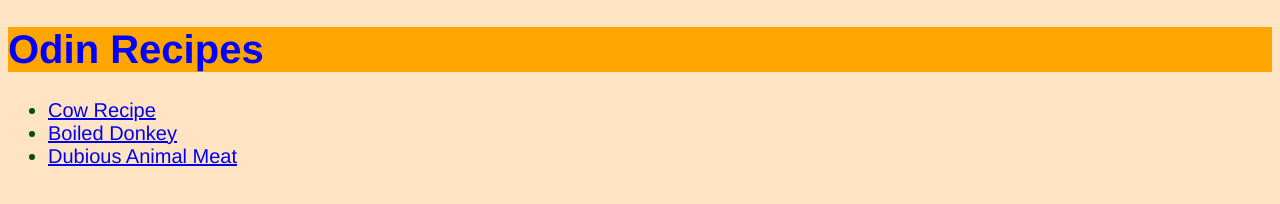
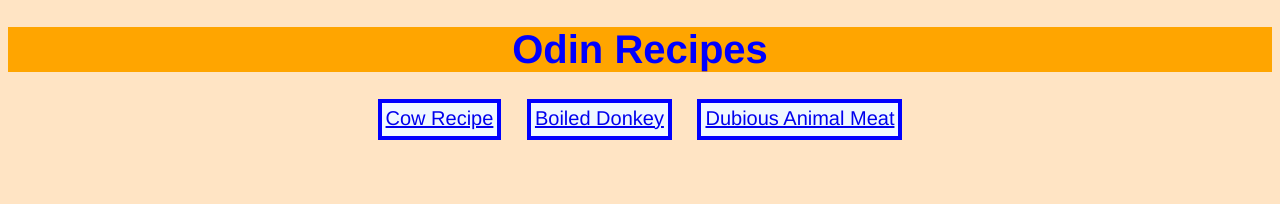
Before and after one commit to moazzam-reza/odin-recipes, a plain HTML site: page index.html in a window 1280 px wide. Drawn offline with Linux system fonts and the light colour scheme.

Commit message:
used my extra CSS knowledge to improve this bad boy

```diff
--- a/index.html
+++ b/index.html
@@ -8,10 +8,10 @@
 
   <body>
     <h1>Odin Recipes</h1>
-    <ul>
-      <li><a href="./recipes/cow.html">Cow Recipe</a></li>
-      <li><a href="./recipes/boiled_donkey.html">Boiled Donkey</a></li>
-      <li><a href="./recipes/dubious_animal_meat.html">Dubious Animal Meat</a></li>
+    <ul class="front_page_ul">
+      <li class="front_page_list"><a href="./recipes/cow.html">Cow Recipe</a></li>
+      <li class="front_page_list"><a href="./recipes/boiled_donkey.html">Boiled Donkey</a></li>
+      <li class="front_page_list"><a href="./recipes/dubious_animal_meat.html">Dubious Animal Meat</a></li>
     </ul>
   </body>
 </html>
--- a/styles.css
+++ b/styles.css
@@ -1,11 +1,17 @@
+html {
+    box-sizing: border-box;
+}
+
 * {
     font-family: 'Franklin Gothic Medium', 'Arial Narrow', Arial, sans-serif;
+    box-sizing: inherit;
 }
 
 h1 {
     color: blue;
     background-color: orange;
     font-size: 40px;
+    text-align: center;
 }
 
 body {
@@ -35,9 +41,32 @@ h3 {
     font-size: 50px;
     text-align: center;
     font-weight: 600;
+    background-color: orange;
+    color: green;
+    border: 5px solid blue;
+    padding: 4px 4px 6px 4px;
+    text-align: center;
+    margin: 0 auto;
+    display: block;
+    width: 200px;
 }
 
 p {
     font-size: 20px;
     color: rgb(97, 97, 218);
 }
+
+.front_page_list {
+    display: inline-block;
+    border: 4px solid blue;
+    margin: 0 10px;
+    background-color: aliceblue;
+    color: black;
+    padding: 4px 4px 6px 4px;
+}
+
+.front_page_ul {
+    margin: 0 auto;
+    padding: 0px;
+    text-align: center;
+}
```
